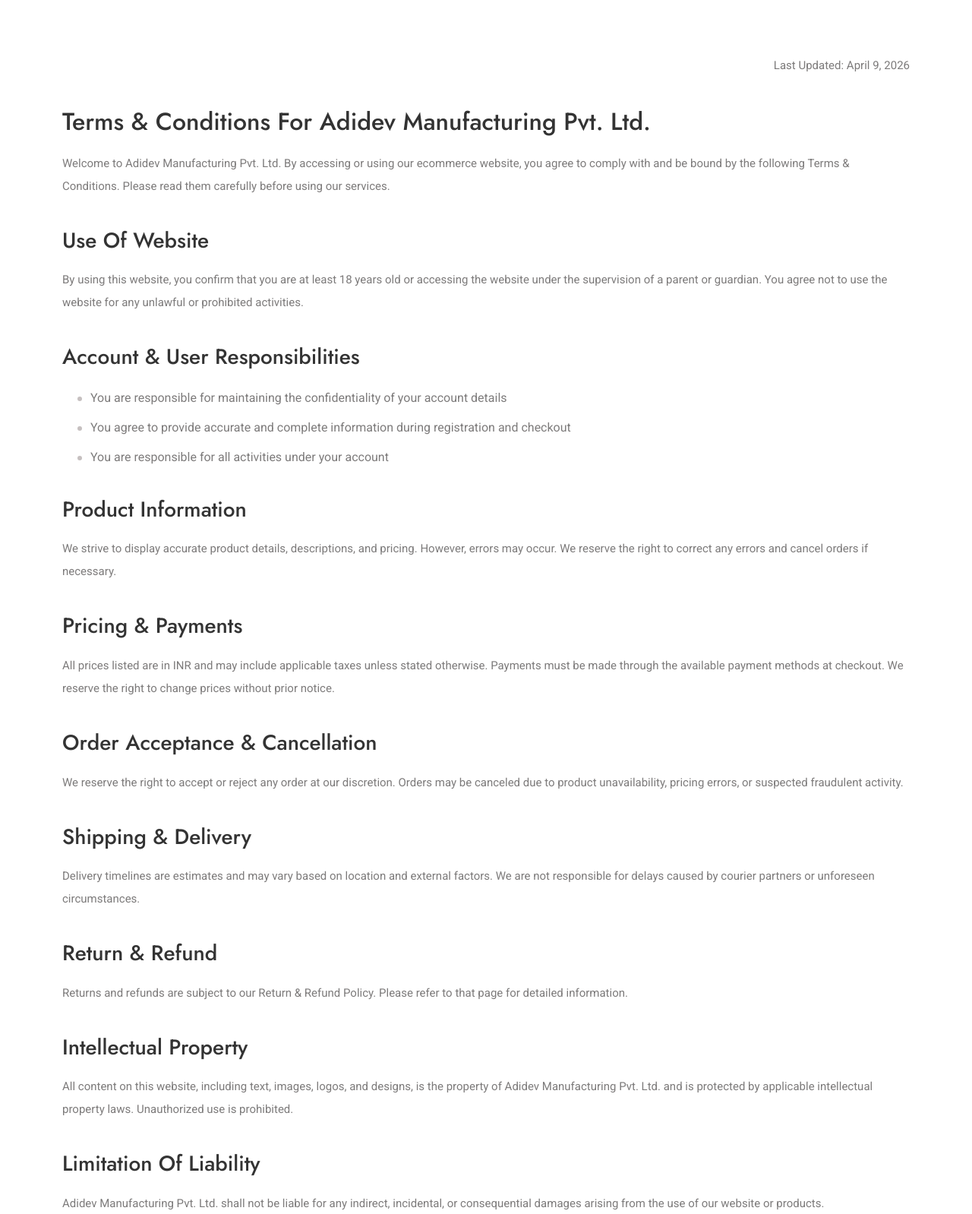
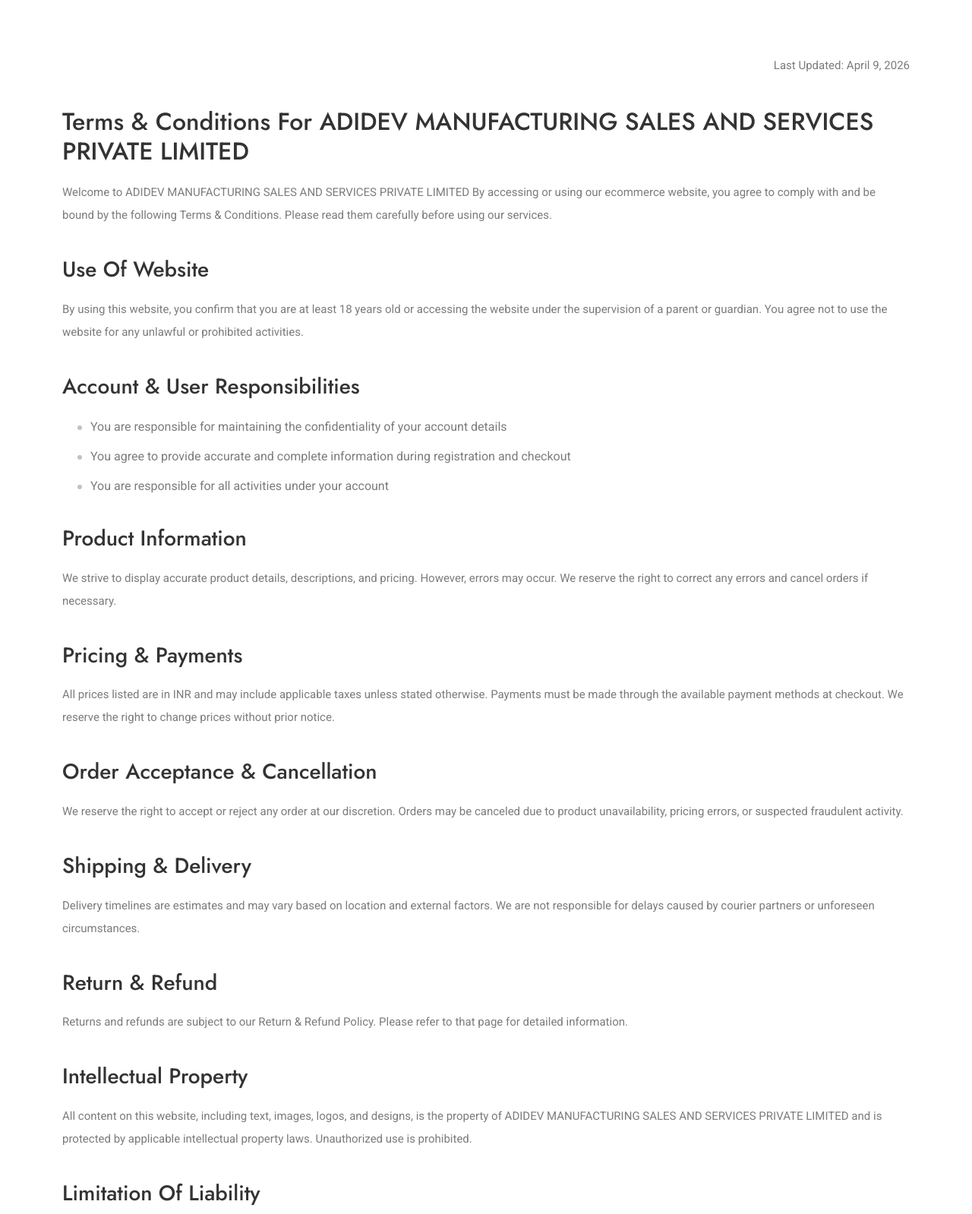
Before and after one commit to Ritik5540/adidev, a PHP site: page /terms_condition.php in a window 1280 px wide. Shown: the part 340-1938 px from the top of the page at 76% size. Run offline with PHP 8.4, Linux system fonts and the light colour scheme; data comes from the database, SQL or seed files in the repository; some libraries are stand-ins or nearby versions; some web fonts are replaced.

Commit message:
COMPANY NAME CHANGES

```diff
--- a/about.php
+++ b/about.php
@@ -35,11 +35,11 @@
 
                     <p class="text-end">Last Updated: <?php echo date('F j, Y', strtotime('-2 days')); ?></p>
 
-                    <h3>About Us - Adidev Manufacturing Pvt. Ltd.</h3>
-                    <p>Welcome to Adidev Manufacturing Pvt. Ltd., your trusted destination for high-quality products at competitive prices. We are an ecommerce-driven manufacturing company committed to delivering excellence, reliability, and customer satisfaction.</p>
+                    <h3>About Us - ADIDEV MANUFACTURING SALES AND SERVICES PRIVATE LIMITED</h3>
+                    <p>Welcome to ADIDEV MANUFACTURING SALES AND SERVICES PRIVATE LIMITED, your trusted destination for high-quality products at competitive prices. We are an ecommerce-driven manufacturing company committed to delivering excellence, reliability, and customer satisfaction.</p>
 
                     <h4>Who We Are</h4>
-                    <p>Adidev Manufacturing Pvt. Ltd. is dedicated to manufacturing and supplying quality products that meet modern customer needs. With a focus on innovation and efficiency, we aim to bridge the gap between quality manufacturing and seamless online shopping.</p>
+                    <p>ADIDEV MANUFACTURING SALES AND SERVICES PRIVATE LIMITED is dedicated to manufacturing and supplying quality products that meet modern customer needs. With a focus on innovation and efficiency, we aim to bridge the gap between quality manufacturing and seamless online shopping.</p>
 
                     <h4>Our Mission</h4>
                     <p>Our mission is to provide premium-quality products with transparency, affordability, and fast delivery. We strive to build long-term relationships with our customers by ensuring trust and satisfaction in every purchase.</p>
--- a/footer.php
+++ b/footer.php
@@ -7,9 +7,9 @@
              <div class="col-xl-3 col-md-6 col-lg-3 wow fadeInUp" data-wow-delay=".7s">
                  <div class="footer_2_logo_area">
                      <a class="footer_logo" href="/">
-                         <img src="assets/images/logo_2.png" alt="Adidev Manufacturing Pvt. Ltd." class="img-fluid w-100">
+                         <img src="assets/images/logo_2.png" alt="ADIDEV MANUFACTURING SALES AND SERVICES PRIVATE LIMITED" class="img-fluid w-100">
                      </a>
-                     <p>didev Manufacturing Sales And Services Private Limited, a active private limited company, was established on 06 May 2025 in Ranchi, Jharkhand, India.</p>
+                     <p>ADIDEV MANUFACTURING SALES AND SERVICES PRIVATE LIMITED, a active private limited company, was established on 06 May 2025 in Ranchi, Jharkhand, India.</p>
                      <ul>
                          <li><span>Follow :</span></li>
                          <li><a href="#"><i class="fab fa-facebook-f"></i></a></li>
@@ -80,7 +80,7 @@
          <div class="row">
              <div class="col-12">
                  <div class="footer_copyright mt_75">
-                     <p>Copyright @ <b>Adidev Manufacturing Pvt. Ltd</b> 2025. All right reserved.</p>
+                     <p>Copyright @ <b>ADIDEV MANUFACTURING SALES AND SERVICES PRIVATE LIMITED</b> 2025. All right reserved.</p>
                      <ul class="payment">
                          <li>Payment by :</li>
                          <li>
--- a/header.php
+++ b/header.php
@@ -45,8 +45,7 @@ $favorite_products = get_recommended_products(15);
 
 <head>
     <meta charset="UTF-8">
-    <meta name="viewport"
-        content="width=device-width, initial-scale=1.0, maximum-scale=1.0, minimum-scale=1.0, user-scalable=no, target-densityDpi=device-dpi" />
+    <meta name="viewport" content="width=device-width, initial-scale=1.0">
     <title><?php echo htmlspecialchars($meta_title); ?></title>
     <meta name="description" content="<?php echo htmlspecialchars($meta_description); ?>">
     <meta name="keywords" content="<?php echo htmlspecialchars($meta_keywords); ?>">
@@ -138,7 +137,7 @@ $favorite_products = get_recommended_products(15);
                 <div class="col-lg-2">
                     <div class="header_logo_area">
                         <a href="/" class="header_logo">
-                            <img src="assets/images/logo_2.png" alt="Adidev Manufacturing Pvt. Ltd." class="img-fluid w-100">
+                            <img src="assets/images/logo_2.png" alt="ADIDEV MANUFACTURING SALES AND SERVICES PRIVATE LIMITED" class="img-fluid w-100">
                         </a>
                         <div class="mobile_menu_icon d-block d-lg-none" data-bs-toggle="offcanvas"
                             data-bs-target="#offcanvasWithBothOptions" aria-controls="offcanvasWithBothOptions">
--- a/privacy_policy.php
+++ b/privacy_policy.php
@@ -34,9 +34,9 @@
                 <div class="privacy_policy_text">
                     <p class="text-end">Last Updated: <?php echo date('F j, Y', strtotime('-2 days')); ?></p>
 
-                    <h3>Privacy Policy for Adidev Manufacturing Pvt. Ltd.</h3>
+                    <h3>Privacy Policy for ADIDEV MANUFACTURING SALES AND SERVICES PRIVATE LIMITED</h3>
                     <p>
-                        Welcome to Adidev Manufacturing Pvt. Ltd. This Privacy Policy explains how we collect, use, store,
+                        Welcome to ADIDEV MANUFACTURING SALES AND SERVICES PRIVATE LIMITED This Privacy Policy explains how we collect, use, store,
                         and protect your personal information when you visit our ecommerce website or purchase our products.
                     </p>
 
@@ -76,7 +76,7 @@
 
                     <h4>Data Security</h4>
                     <p>
-                        Adidev Manufacturing Pvt. Ltd. implements appropriate technical and organizational measures to
+                        ADIDEV MANUFACTURING SALES AND SERVICES PRIVATE LIMITED implements appropriate technical and organizational measures to
                         safeguard your data against unauthorized access, misuse, or disclosure.
                     </p>
 
--- a/return_policy.php
+++ b/return_policy.php
@@ -35,8 +35,8 @@
 
                     <p class="text-end">Last Updated: <?php echo date('F j, Y', strtotime('-2 days')); ?></p>
 
-                    <h3>Return & Refund Policy for Adidev Manufacturing Pvt. Ltd.</h3>
-                    <p>At Adidev Manufacturing Pvt. Ltd., we strive to provide high-quality products and a smooth shopping experience. This Return & Refund Policy explains the conditions under which returns, replacements, and refunds are accepted for purchases made on our ecommerce website.</p>
+                    <h3>Return & Refund Policy for ADIDEV MANUFACTURING SALES AND SERVICES PRIVATE LIMITED</h3>
+                    <p>At ADIDEV MANUFACTURING SALES AND SERVICES PRIVATE LIMITED, we strive to provide high-quality products and a smooth shopping experience. This Return & Refund Policy explains the conditions under which returns, replacements, and refunds are accepted for purchases made on our ecommerce website.</p>
 
                     <h4>Eligibility for Returns</h4>
                     <ul>
--- a/terms_condition.php
+++ b/terms_condition.php
@@ -35,8 +35,8 @@
 
                     <p class="text-end">Last Updated: <?php echo date('F j, Y', strtotime('-2 days')); ?></p>
 
-                    <h3>Terms & Conditions for Adidev Manufacturing Pvt. Ltd.</h3>
-                    <p>Welcome to Adidev Manufacturing Pvt. Ltd. By accessing or using our ecommerce website, you agree to comply with and be bound by the following Terms & Conditions. Please read them carefully before using our services.</p>
+                    <h3>Terms & Conditions for ADIDEV MANUFACTURING SALES AND SERVICES PRIVATE LIMITED</h3>
+                    <p>Welcome to ADIDEV MANUFACTURING SALES AND SERVICES PRIVATE LIMITED By accessing or using our ecommerce website, you agree to comply with and be bound by the following Terms & Conditions. Please read them carefully before using our services.</p>
 
                     <h4>Use of Website</h4>
                     <p>By using this website, you confirm that you are at least 18 years old or accessing the website under the supervision of a parent or guardian. You agree not to use the website for any unlawful or prohibited activities.</p>
@@ -64,10 +64,10 @@
                     <p>Returns and refunds are subject to our Return & Refund Policy. Please refer to that page for detailed information.</p>
 
                     <h4>Intellectual Property</h4>
-                    <p>All content on this website, including text, images, logos, and designs, is the property of Adidev Manufacturing Pvt. Ltd. and is protected by applicable intellectual property laws. Unauthorized use is prohibited.</p>
+                    <p>All content on this website, including text, images, logos, and designs, is the property of ADIDEV MANUFACTURING SALES AND SERVICES PRIVATE LIMITED and is protected by applicable intellectual property laws. Unauthorized use is prohibited.</p>
 
                     <h4>Limitation of Liability</h4>
-                    <p>Adidev Manufacturing Pvt. Ltd. shall not be liable for any indirect, incidental, or consequential damages arising from the use of our website or products.</p>
+                    <p>ADIDEV MANUFACTURING SALES AND SERVICES PRIVATE LIMITED shall not be liable for any indirect, incidental, or consequential damages arising from the use of our website or products.</p>
 
                     <h4>Changes to Terms</h4>
                     <p>We reserve the right to update or modify these Terms & Conditions at any time without prior notice. Continued use of the website constitutes acceptance of the updated terms.</p>
```
Also changed, not shown: admin/otp-mail.php (+25 -0 lines).
